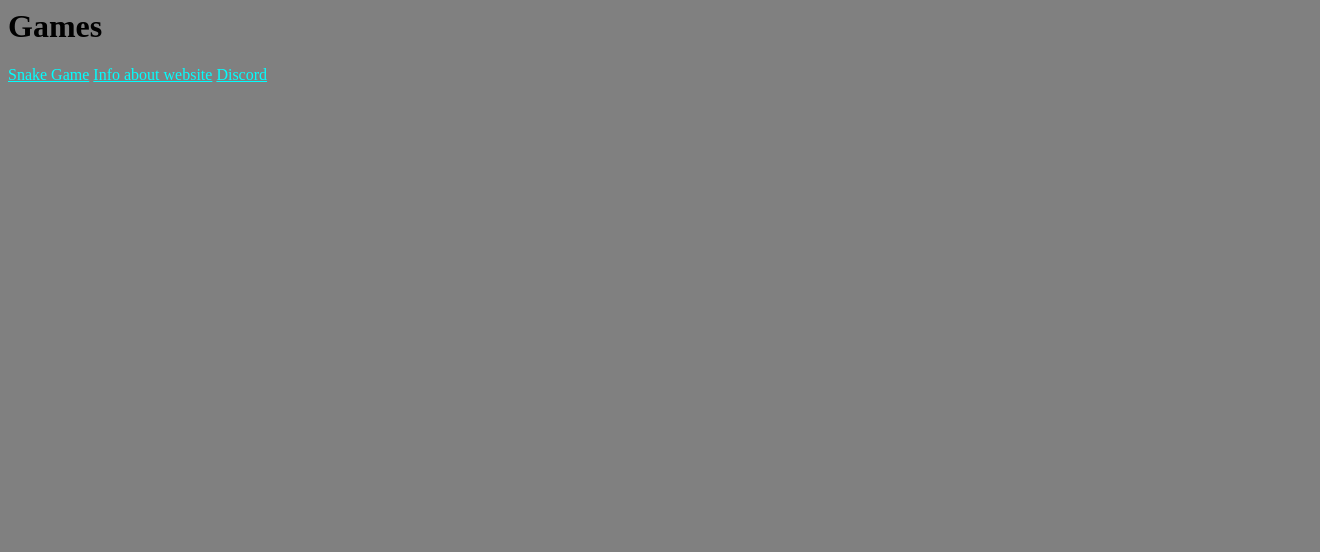
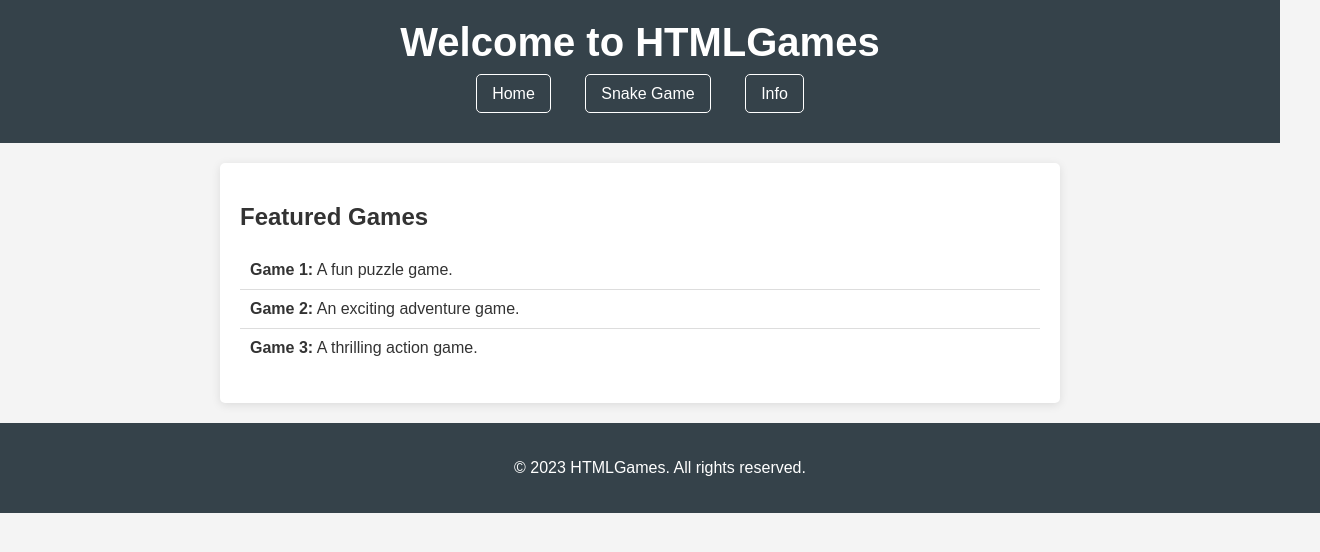
Before and after one commit to ShanBee/HTMLGames, a plain HTML site: page index.html in a window 1280 px wide. Shown: the whole page, 1320 px wide, since content can reach past the window. Drawn offline with Linux system fonts and the light colour scheme.

Commit message:
Update index.html

```diff
--- a/index.html
+++ b/index.html
@@ -1,19 +1,111 @@
 
+<!DOCTYPE html>
+<html lang="en">
+
+<head>
+    <meta charset="UTF-8">
+    <meta name="viewport" content="width=device-width, initial-scale=1.0">
+    <title>HTMLGames</title>
     <link rel="icon" type="image/x-icon" href="favico.ico">
-<title>HTMLGames | Home</title>
-<h1>Games</h1>
-<a href="snake.html">Snake Game</a>
-<a href="htmlgames.txt">Info about website</a>
-<a href="https://discord.gg/ZVd5Q5jtQw">Discord</a>
     <style>
         body {
-    background-color: grey
+            font-family: Arial, sans-serif;
+            margin: 0;
+            padding: 0;
+            background-color: #f4f4f4;
+            color: #333;
         }
-  a {
-    color: aqua
-  }
-  h1 {
-    color: purple
+
+        header {
+            background: #35424a;
+            color: #ffffff;
+            padding: 20px 0;
             text-align: center;
         }
+
+        h1 {
+            margin: 0;
+            font-size: 2.5em;
+        }
+
+        nav {
+            margin: 20px 0;
+        }
+
+        nav a {
+            color: #ffffff;
+            text-decoration: none;
+            margin: 0 15px;
+            padding: 10px 15px;
+            border: 1px solid #ffffff;
+            border-radius: 5px;
+            transition: background 0.3s;
+        }
+
+        nav a:hover {
+            background: #007bff;
+        }
+
+        main {
+            max-width: 800px;
+            margin: 20px auto;
+            padding: 20px;
+            background: #ffffff;
+            border-radius: 5px;
+            box-shadow: 0 2px 10px rgba(0, 0, 0, 0.1);
+        }
+
+        footer {
+            text-align: center;
+            padding: 20px;
+            background: #35424a;
+            color: #ffffff;
+            position: relative;
+            bottom: 0;
+            width: 100%;
+        }
+
+        .game-list {
+            list-style-type: none;
+            padding: 0;
+        }
+
+        .game-list li {
+            padding: 10px;
+            border-bottom: 1px solid #dddddd;
+        }
+
+        .game-list li:last-child {
+            border-bottom: none;
+        }
     </style>
+</head>
+
+<body>
+
+    <header>
+        <h1>Welcome to HTMLGames</h1>
+        <nav>
+            <a href="#google-vignette">Home</a>
+            <a href="snake-html">Snake Game</a>
+            <a href="htmlgames.txt">Info</a>
+        </nav>
+    </header>
+
+    <main>
+        <h2>Featured Games</h2>
+        <ul class="game-list">
+          <section id="google-vignette"</section>
+            <li><strong>Game 1:</strong> A fun puzzle game.</li>
+            <li><strong>Game 2:</strong> An exciting adventure game.</li>
+            <li><strong>Game 3:</strong> A thrilling action game.</li>
+        </ul>
+    </main>
+
+    <footer>
+        <p>&copy; 2023 HTMLGames. All rights reserved.</p>
+    </footer>
+
+</body>
+
+</html>
```
Lines whose indentation alone changed are shown as unchanged.
